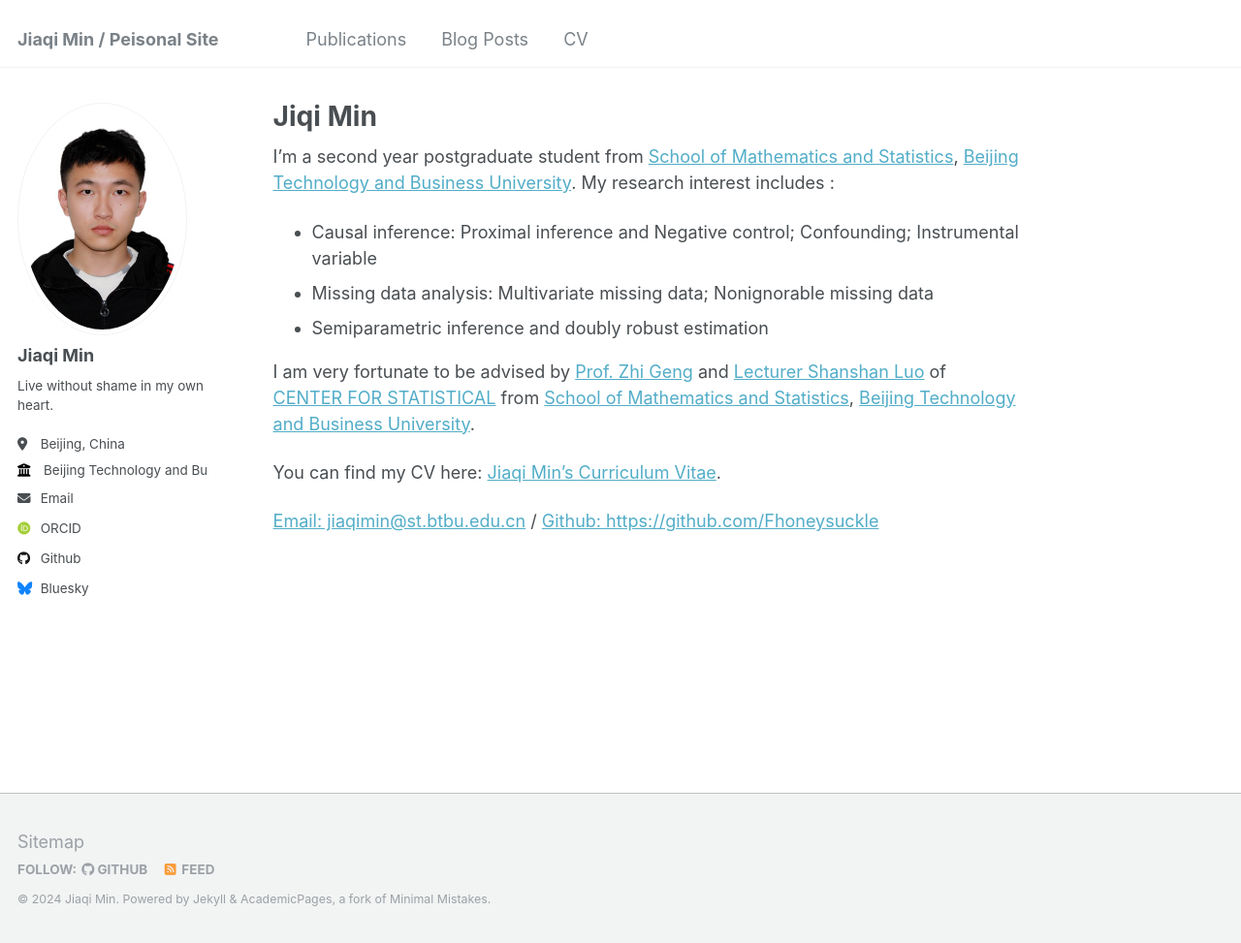
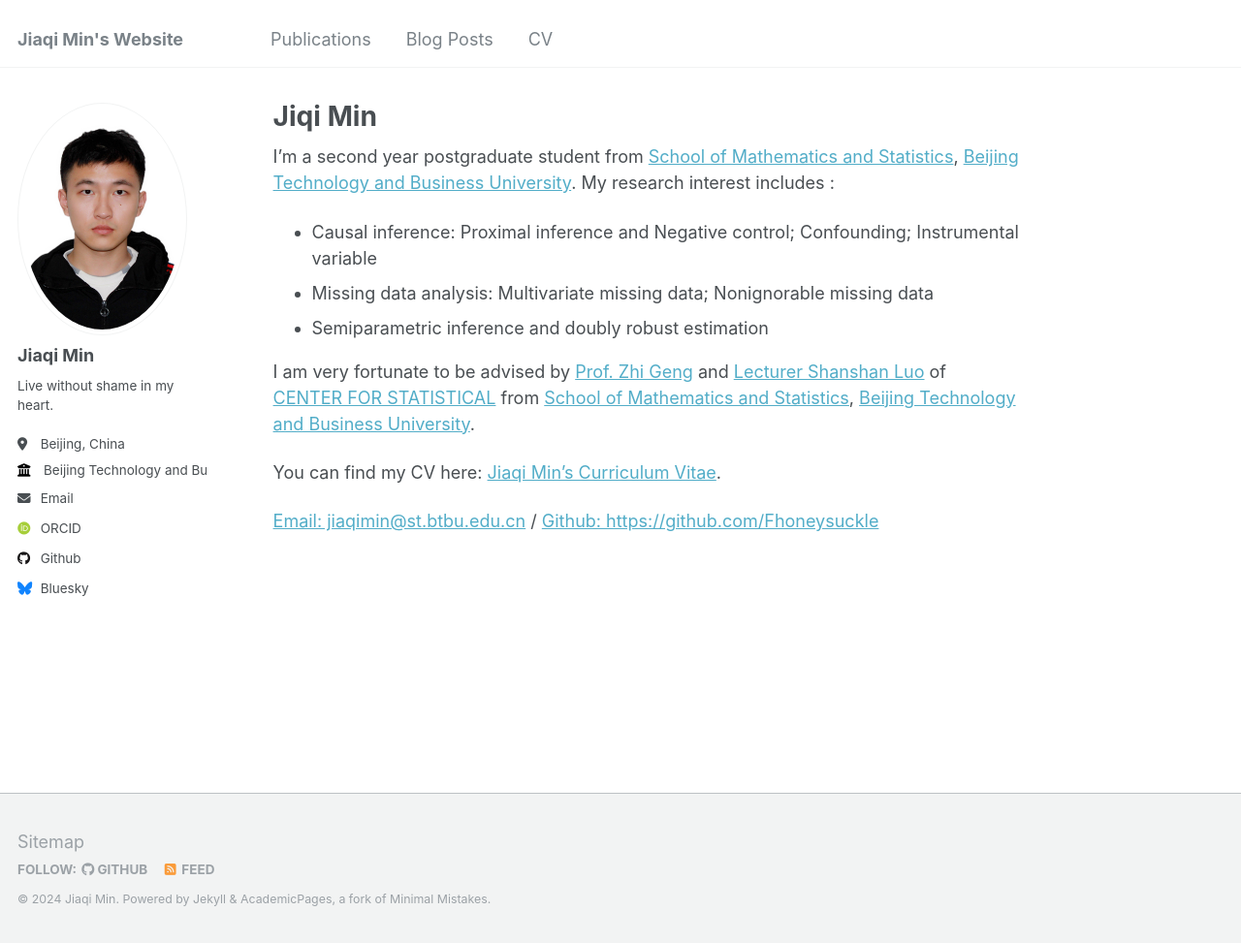
Before and after one commit to Fhoneysuckle/Fhoneysuckle.github.io, a Jekyll site: the page built from _pages/about.md, in a window 1280 px wide and 973 px high. Shown: the whole window at 97% size. Built offline with Jekyll 4.4.1, drawn with Linux system fonts in a browser that asks for light colours; some web fonts are replaced.

Commit message:
Update _config.yml

```diff
--- a/_config.yml
+++ b/_config.yml
@@ -8,7 +8,7 @@
 
 # Basic Site Settings
 locale                   : "en-US"
-title                    : "Jiaqi Min / Peisonal Site"
+title                    : "Jiaqi Min's Website"
 title_separator          : "-"
 name                     : &name "Jiaqi Min"
 description              : &description "personal description"
@@ -24,7 +24,7 @@ author:
   avatar           : "profile.png"
   name             : "Jiaqi Min"
   pronouns         : # example: "she/her"
-  bio              : "Live without shame in my own heart."
+  bio              : "Live without shame in my heart."
   location         : "Beijing, China"
   employer         : "Beijing Technology and Business University"
   uri              : # URL
```
